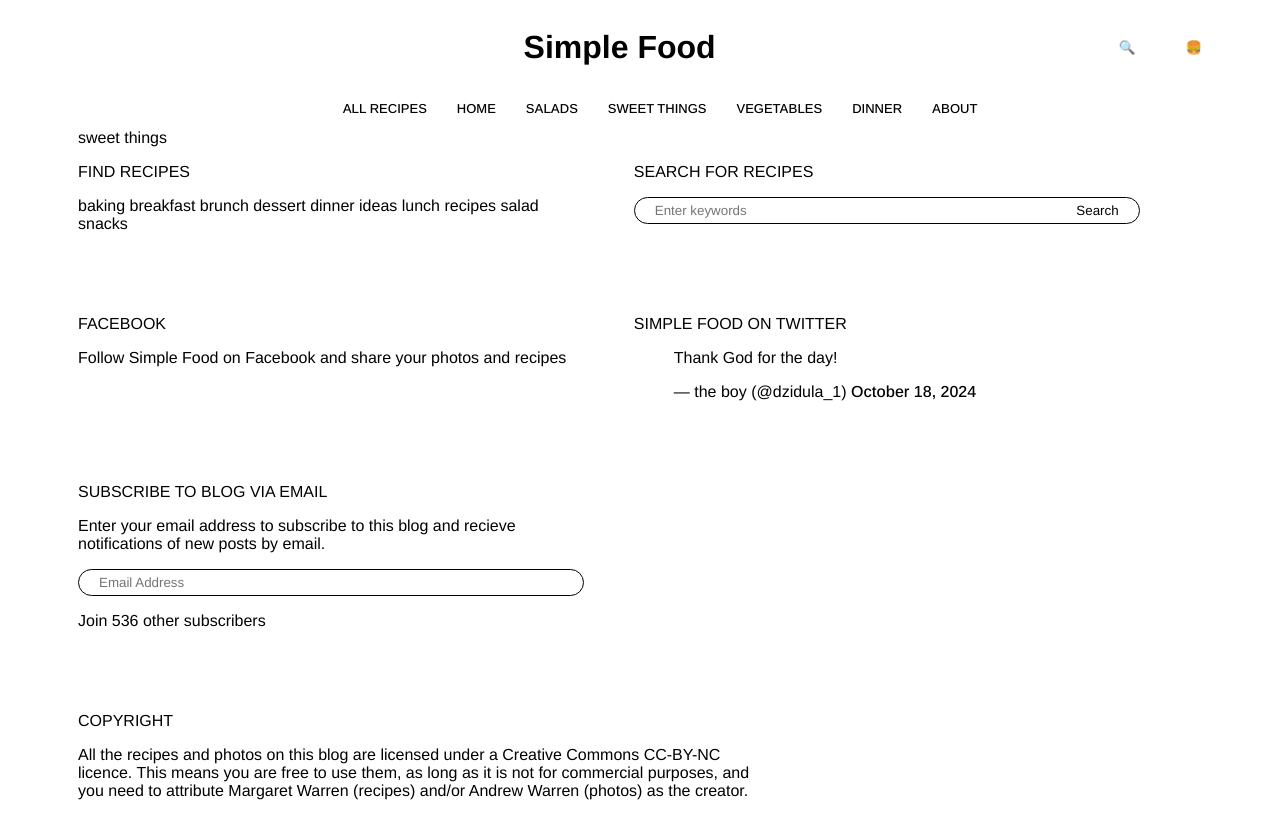
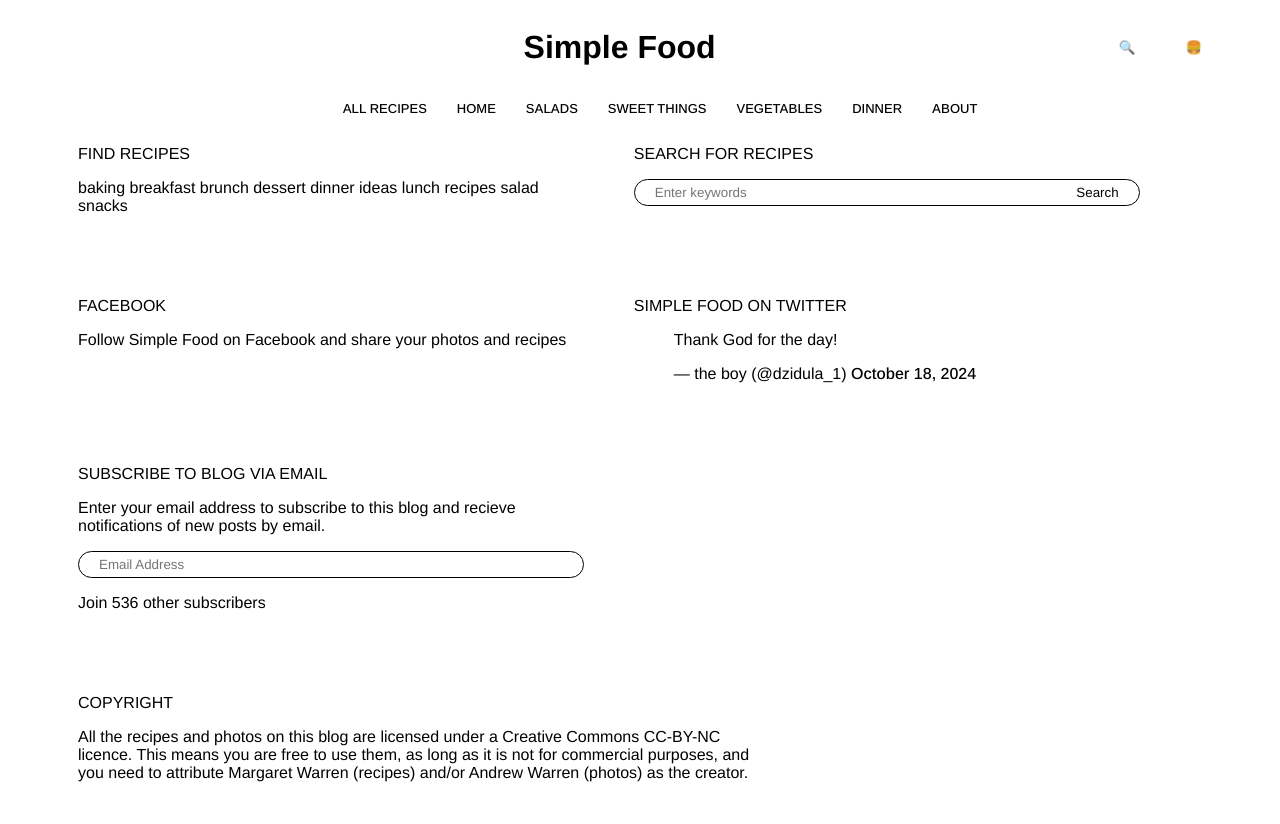
Before and after one commit to thelocalgodd/SimpleFoodBlog, a React (Vite) app: page /sweets in a window 1280 px wide. Built offline with nearby package versions, Linux system fonts and the light colour scheme.

Commit message:
readded develop branch

```diff
--- a/src/pages/SweetThingsPage.jsx
+++ b/src/pages/SweetThingsPage.jsx
@@ -1,7 +1,7 @@
 import BaseLayout from "../layout/BaseLayout";
 
 function SweetThingsPage() {
-  return <BaseLayout>sweet things</BaseLayout>;
+  return <BaseLayout></BaseLayout>;
 }
 
 export default SweetThingsPage;
```
